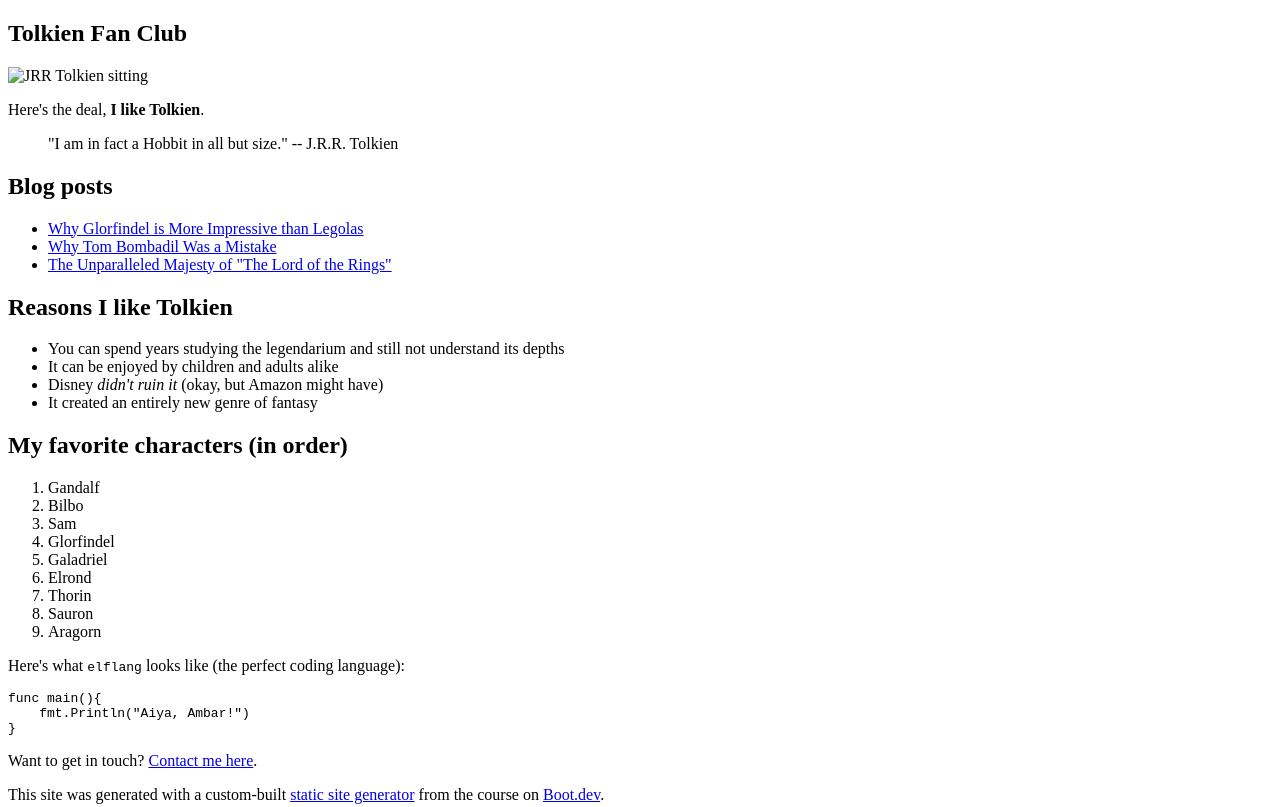
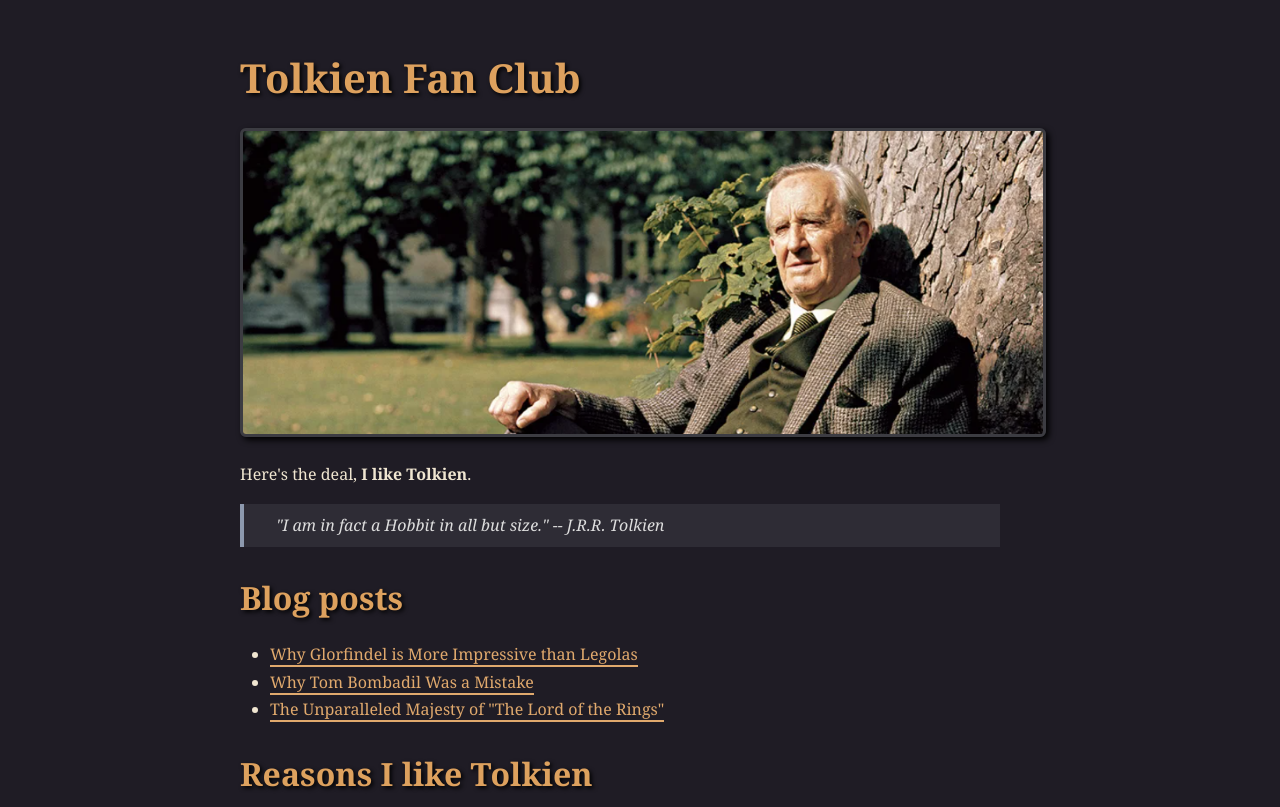
Before and after one commit to AragornElessar75/Static_Generator, a plain HTML site: page docs/index.html in a window 1280 px wide. Shown: the top 807 px of the page. Drawn offline with Linux system fonts and the light colour scheme; files that its build step writes are made by us from their sources.

Commit message:
j: deploy to Internet

```diff
--- /dev/null
+++ b/docs/index.css
@@ -0,0 +1,130 @@
+body {
+  background-color: #1f1c25;
+  color: #f0e6d1;
+  font-family: "Luminari", "Georgia", serif;
+  line-height: 1.7;
+  margin: 0;
+  padding: 20px;
+  max-width: 800px;
+  margin-left: auto;
+  margin-right: auto;
+}
+
+b {
+  font-weight: 900;
+}
+
+h1,
+h2,
+h3,
+h4,
+h5,
+h6 {
+  color: #dda15e;
+  margin-top: 24px;
+  margin-bottom: 16px;
+  text-shadow: 2px 2px 4px #000;
+}
+
+h1 {
+  font-size: 2.5em;
+}
+
+h2 {
+  font-size: 2em;
+}
+
+h3 {
+  font-size: 1.5em;
+}
+
+h4,
+h5,
+h6 {
+  font-size: 1.2em;
+}
+
+a {
+  color: #e0a96d;
+  text-decoration: none;
+  border-bottom: 2px solid #e0a96d;
+}
+
+a:hover {
+  color: #f4a261;
+  border-color: #f4a261;
+}
+
+ul,
+ol {
+  padding-left: 30px;
+}
+
+code {
+  background-color: #3c3c42;
+  border-radius: 6px;
+  color: #e9c46a;
+  padding: 0.4em 0.6em;
+  font-family: "Courier New", monospace;
+}
+
+pre code {
+  padding: 0;
+}
+
+pre {
+  background-color: #3c3c42;
+  border-radius: 6px;
+  padding: 1em;
+  overflow: auto;
+  box-shadow: 2px 2px 6px #000;
+}
+
+blockquote {
+  background-color: #2e2c35;
+  border-left: 4px solid #8d99ae;
+  padding-left: 2em;
+  margin-left: 0;
+  padding-top: 0.5em;
+  padding-bottom: 0.5em;
+  padding-right: 0.5em;
+  color: #ddd;
+  font-style: italic;
+}
+
+img {
+  max-width: 100%;
+  height: auto;
+  border-radius: 6px;
+  border: 3px solid #3c3c42;
+  box-shadow: 3px 3px 6px #000;
+}
+
+::-webkit-scrollbar {
+  width: 12px;
+  height: 12px;
+}
+
+::-webkit-scrollbar-track {
+  background: #1f1c25;
+  border-radius: 6px;
+}
+
+::-webkit-scrollbar-thumb {
+  background-color: #3c3c42;
+  border-radius: 6px;
+  border: 3px solid #1f1c25;
+}
+
+::-webkit-scrollbar-thumb:hover {
+  background-color: #5a5466;
+}
+
+* {
+  scrollbar-width: thin;
+  scrollbar-color: #3c3c42 #1f1c25;
+}
+
+::-webkit-scrollbar-corner {
+  background: #1f1c25;
+}
--- a/docs/index.html
+++ b/docs/index.html
@@ -4,13 +4,13 @@
     <meta charset="utf-8" />
     <meta name="viewport" content="width=device-width, initial-scale=1" />
     <title>Tolkien Fan Club</title>
-    <link href="/https://github.com/AragornElessar75/Static_Generator/index.css" rel="stylesheet" />
+    <link href="/Static_Generator/index.css" rel="stylesheet" />
   </head>
 
   <body>
-    <article><div><h1>Tolkien Fan Club</h1><p><img src="/https://github.com/AragornElessar75/Static_Generator/images/tolkien.png" alt="JRR Tolkien sitting"></img></p><p>Here's the deal, <b>I like Tolkien</b>.</p><blockquote>"I am in fact a Hobbit in all but size."  -- J.R.R. Tolkien</blockquote><h2>Blog posts</h2><ul><li><a href="/https://github.com/AragornElessar75/Static_Generator/blog/glorfindel">Why Glorfindel is More Impressive than Legolas</a></li><li><a href="/https://github.com/AragornElessar75/Static_Generator/blog/tom">Why Tom Bombadil Was a Mistake</a></li><li><a href="/https://github.com/AragornElessar75/Static_Generator/blog/majesty">The Unparalleled Majesty of "The Lord of the Rings"</a></li></ul><h2>Reasons I like Tolkien</h2><ul><li>You can spend years studying the legendarium and still not understand its depths</li><li>It can be enjoyed by children and adults alike</li><li>Disney <i>didn't ruin it</i> (okay, but Amazon might have)</li><li>It created an entirely new genre of fantasy</li></ul><h2>My favorite characters (in order)</h2><ol><li>Gandalf</li><li>Bilbo</li><li>Sam</li><li>Glorfindel</li><li>Galadriel</li><li>Elrond</li><li>Thorin</li><li>Sauron</li><li>Aragorn</li></ol><p>Here's what <code>elflang</code> looks like (the perfect coding language):</p><pre><code>func main(){
+    <article><div><h1>Tolkien Fan Club</h1><p><img src="/Static_Generator/images/tolkien.png" alt="JRR Tolkien sitting"></img></p><p>Here's the deal, <b>I like Tolkien</b>.</p><blockquote>"I am in fact a Hobbit in all but size."  -- J.R.R. Tolkien</blockquote><h2>Blog posts</h2><ul><li><a href="/Static_Generator/blog/glorfindel">Why Glorfindel is More Impressive than Legolas</a></li><li><a href="/Static_Generator/blog/tom">Why Tom Bombadil Was a Mistake</a></li><li><a href="/Static_Generator/blog/majesty">The Unparalleled Majesty of "The Lord of the Rings"</a></li></ul><h2>Reasons I like Tolkien</h2><ul><li>You can spend years studying the legendarium and still not understand its depths</li><li>It can be enjoyed by children and adults alike</li><li>Disney <i>didn't ruin it</i> (okay, but Amazon might have)</li><li>It created an entirely new genre of fantasy</li></ul><h2>My favorite characters (in order)</h2><ol><li>Gandalf</li><li>Bilbo</li><li>Sam</li><li>Glorfindel</li><li>Galadriel</li><li>Elrond</li><li>Thorin</li><li>Sauron</li><li>Aragorn</li></ol><p>Here's what <code>elflang</code> looks like (the perfect coding language):</p><pre><code>func main(){
     fmt.Println("Aiya, Ambar!")
 }
-</code></pre><p>Want to get in touch? <a href="/https://github.com/AragornElessar75/Static_Generator/contact">Contact me here</a>.</p><p>This site was generated with a custom-built <a href="https://www.boot.dev/courses/build-static-site-generator-python">static site generator</a> from the course on <a href="https://www.boot.dev">Boot.dev</a>.</p></div></article>
+</code></pre><p>Want to get in touch? <a href="/Static_Generator/contact">Contact me here</a>.</p><p>This site was generated with a custom-built <a href="https://www.boot.dev/courses/build-static-site-generator-python">static site generator</a> from the course on <a href="https://www.boot.dev">Boot.dev</a>.</p></div></article>
   </body>
 </html>
```
Also changed, not shown: docs/blog/glorfindel/index.html (+2 -2 lines), docs/blog/majesty/index.html (+2 -2 lines), docs/blog/tom/index.html (+2 -2 lines), docs/contact/index.html (+2 -2 lines), docs/images/glorfindel.png (added), docs/images/rivendell.png (added), docs/images/tolkien.png (added), docs/images/tom.png (added), 2 other files.
